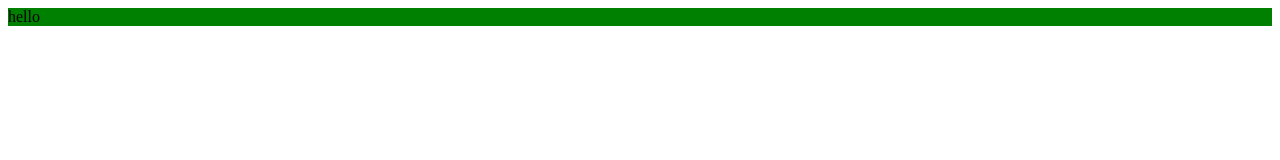
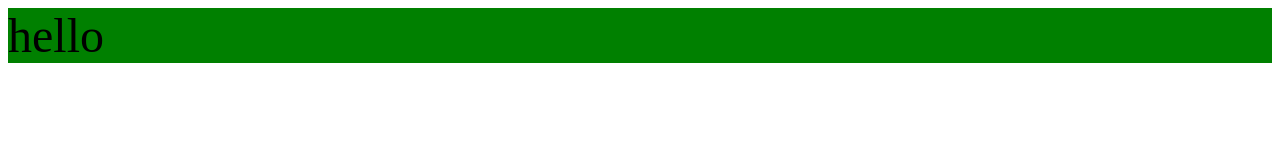
Before and after one commit to Edisonven/desaf-o_funciones, a plain HTML site: page pintar.html in a window 1280 px wide. Drawn offline with Linux system fonts and the light colour scheme.

Commit message:
Modificando estilos desafío pintar

```diff
--- a/assets/js/pintar.js
+++ b/assets/js/pintar.js
@@ -1,9 +1,10 @@
-const ele = document.getElementById("ele1");
 function pintar(color) {
+  const ele = document.getElementById("ele1");
   ele.style.backgroundColor = color;
 }
 pintar("green");
 
+const ele = document.getElementById("ele1");
 const ChangeBgColorOfAnElement = function (color) {
   ele.style.backgroundColor = color;
 };
--- a/pintar.html
+++ b/pintar.html
@@ -1,12 +1,15 @@
 <!DOCTYPE html>
 <html lang="en">
+
 <head>
     <meta charset="UTF-8">
     <meta name="viewport" content="width=device-width, initial-scale=1.0">
     <title>Pintar</title>
 </head>
+
 <body>
-    <div id="ele1"> hello </div>
+    <div id="ele1" style="font-size: 3rem;"> hello </div>
     <script src="./assets/js/pintar.js"></script>
 </body>
+
 </html>
```
